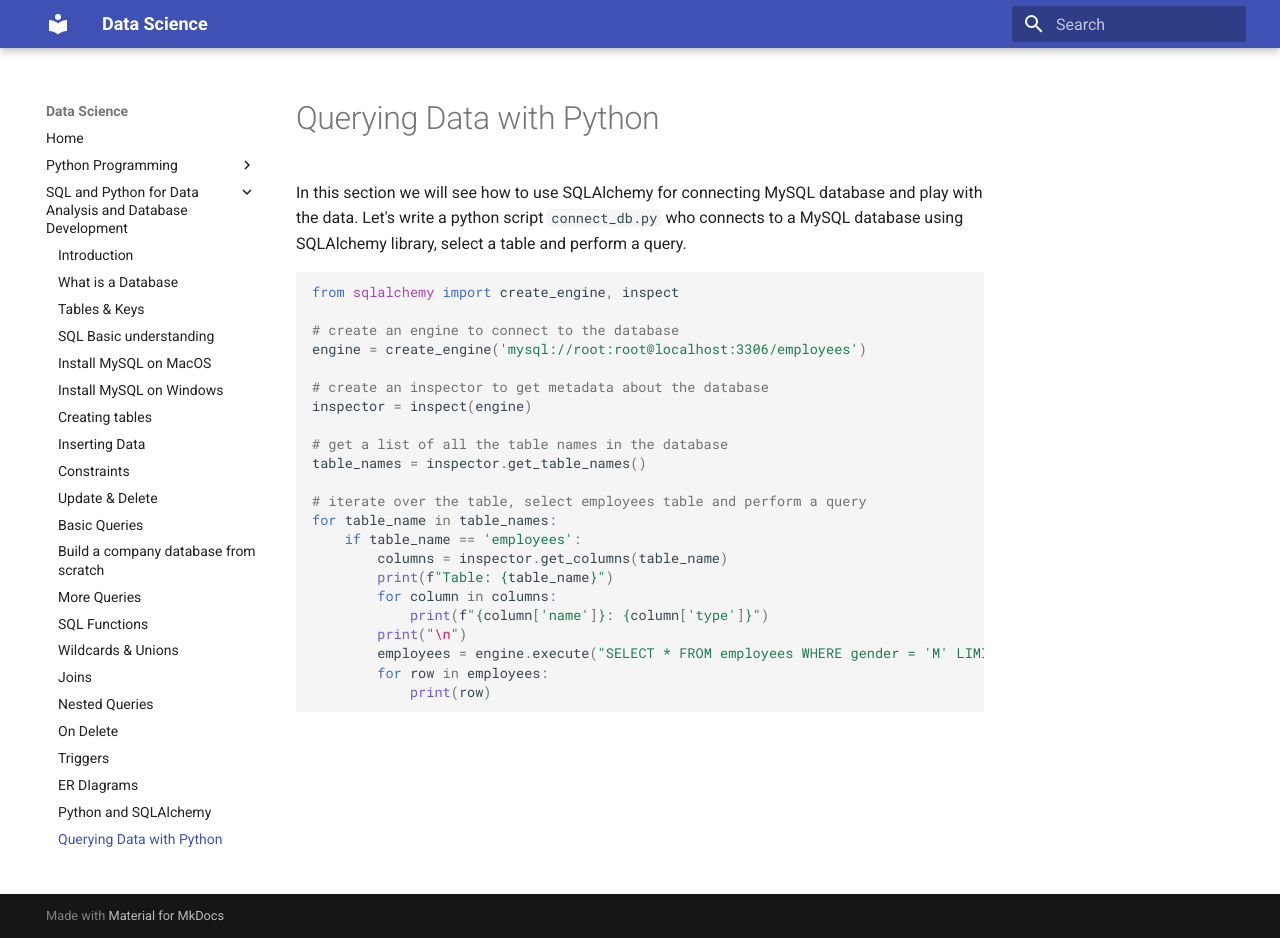
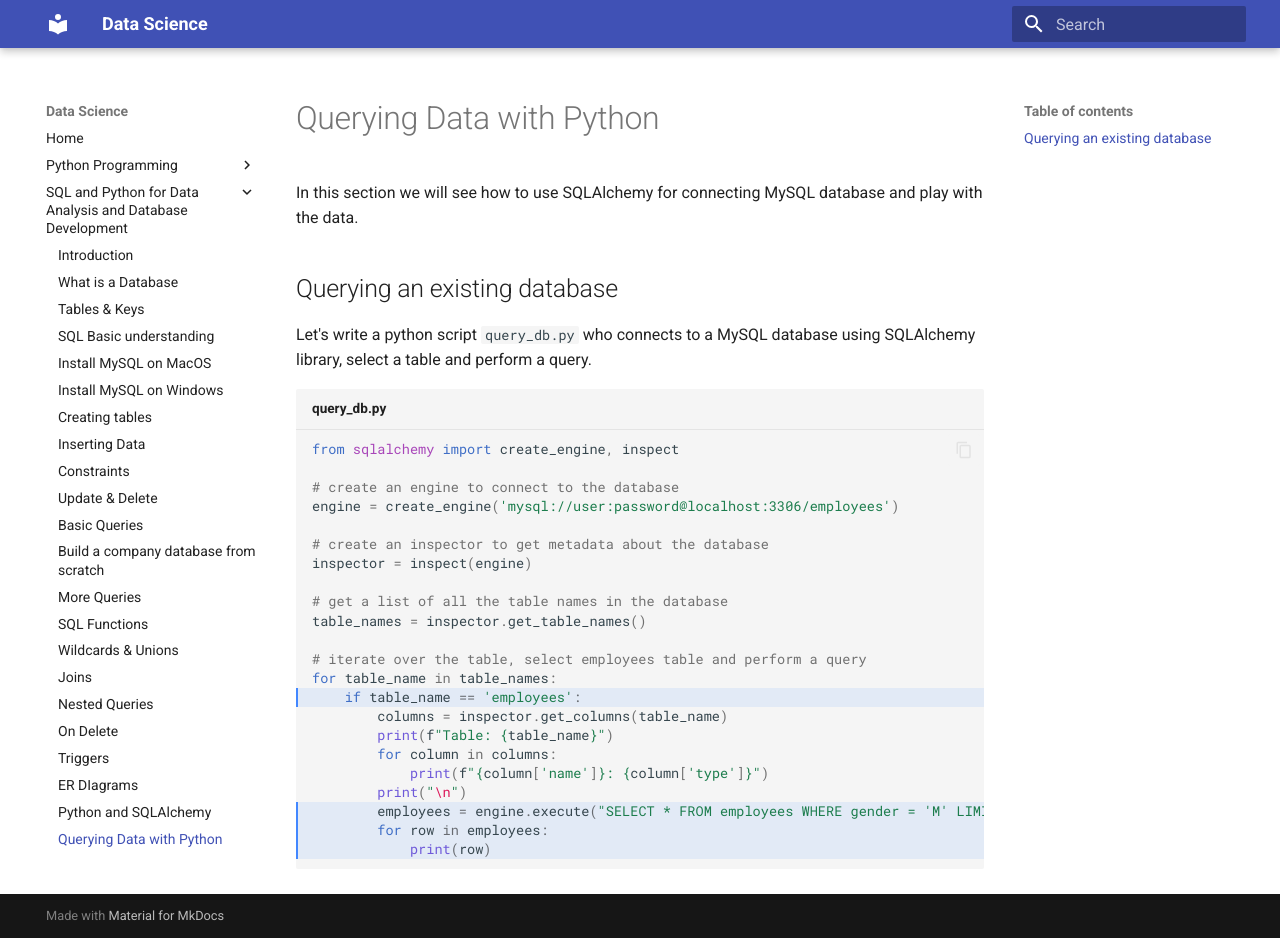
Before and after one commit to linainsaf/datascienceforall, an MkDocs documentation site: the page built from docs/en/sql/23_python_query.md, in a window 1280 px wide and 938 px high. Built offline with MkDocs 1.6.1 and Material for MkDocs 9.7.7, drawn with Linux system fonts in a browser that asks for light colours.

Commit message:
add extension

````diff
--- a/docs/en/sql/23_python_query.md
+++ b/docs/en/sql/23_python_query.md
@@ -1,13 +1,16 @@
 # Querying Data with Python
 
 In this section we will see how to use SQLAlchemy for connecting MySQL database and play with the data.
-Let's write a python script `connect_db.py` who connects to a MySQL database using SQLAlchemy library, select a table and perform a query.
 
-```py
+## Querying an existing database
+
+Let's write a python script `query_db.py` who connects to a MySQL database using SQLAlchemy library, select a table and perform a query.
+
+```py title="query_db.py" hl_lines="14 20 21 22"
 from sqlalchemy import create_engine, inspect
 
 # create an engine to connect to the database
-engine = create_engine('mysql://root:root@localhost:3306/employees')
+engine = create_engine('mysql://user:password@localhost:3306/employees')
 
 # create an inspector to get metadata about the database
 inspector = inspect(engine)
--- a/mkdocs.yml
+++ b/mkdocs.yml
@@ -14,6 +14,8 @@ markdown_extensions:
 
 theme:
   name: material
+  features:
+    - content.code.copy
 
 nav:
   - Home: 'index.md'
````
